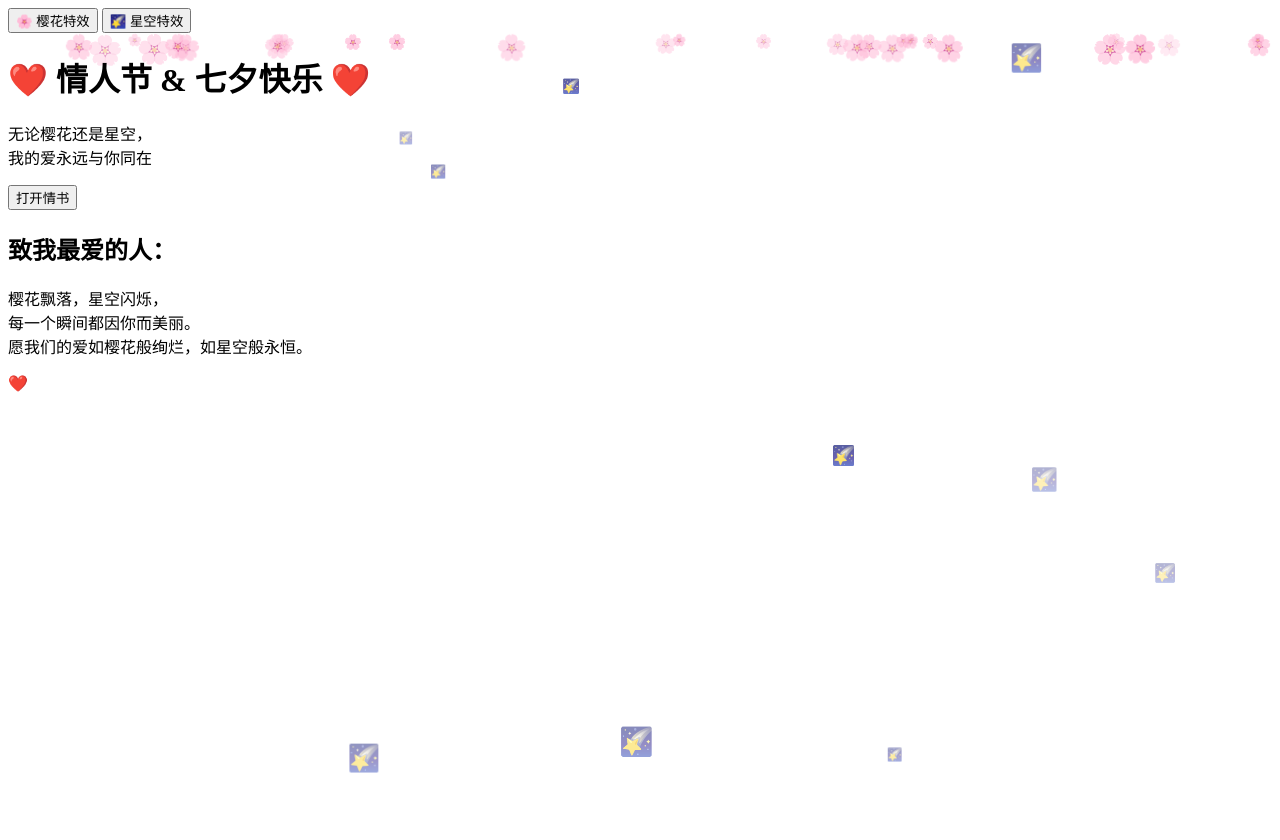
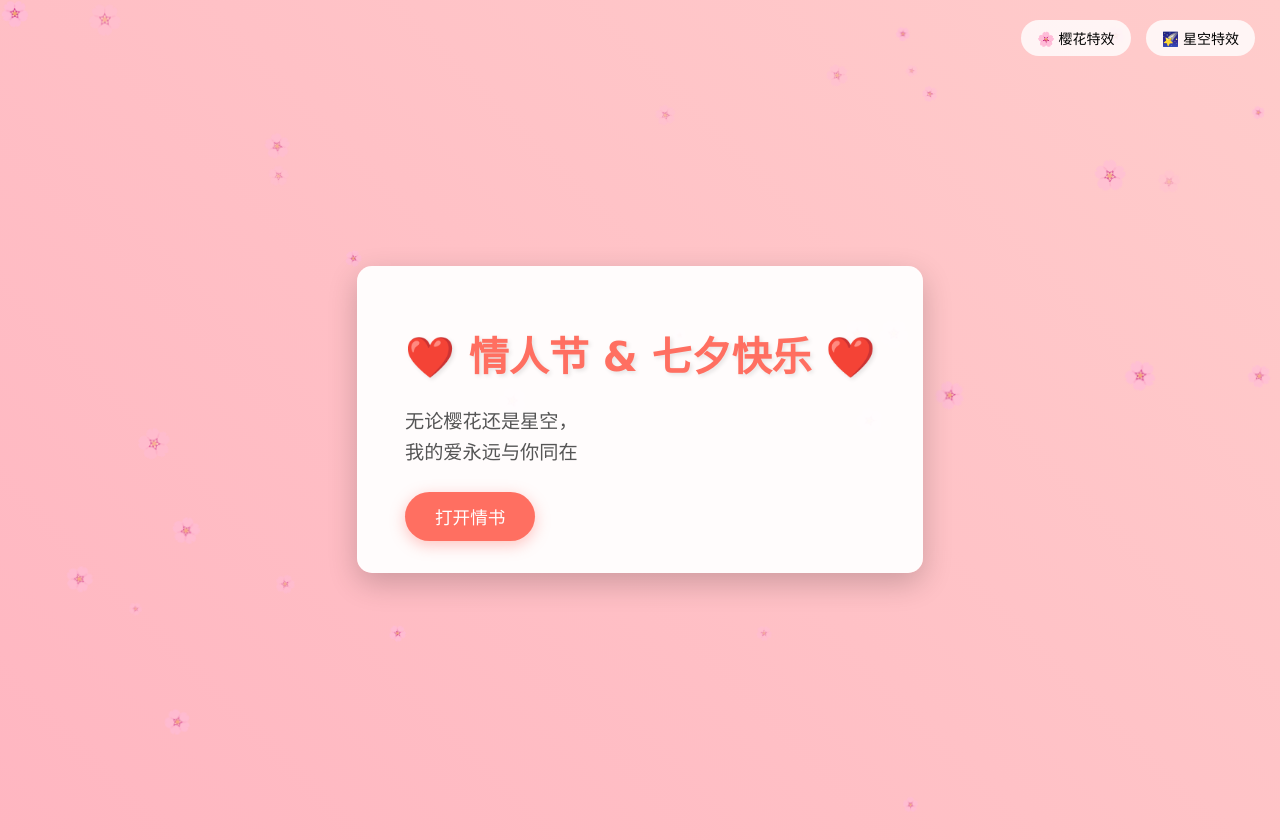
Before and after one commit to guzhucanmeng/qixi, a plain HTML site: page index.html in a window 1280 px wide. Before the commit the page ends 800 px from the top, so only its background shows below. Drawn offline with nearby package versions, Linux system fonts and the light colour scheme.

Commit message:
Update styles.css

```diff
--- a/styles.css
+++ b/styles.css
@@ -1,3 +1,185 @@
+/* 基础样式 */
+body {
+    margin: 0;
+    overflow-x: hidden;
+    font-family: 'Microsoft YaHei', cursive;
+    background: linear-gradient(45deg, #ffb6c1, #ffcccb);
+    min-height: 100vh;
+}
+
+/* 特效切换按钮 */
+.theme-switch {
+    position: fixed;
+    top: 20px;
+    right: 20px;
+    z-index: 1000;
+}
+
+.theme-switch button {
+    background: rgba(255, 255, 255, 0.8);
+    border: none;
+    padding: 8px 16px;
+    border-radius: 20px;
+    margin: 0 5px;
+    cursor: pointer;
+    font-size: 14px;
+    transition: all 0.3s ease;
+}
+
+.theme-switch button:hover {
+    background: rgba(255, 255, 255, 1);
+    transform: scale(1.1);
+}
+
+/* 樱花飘落动画 */
+@keyframes fall {
+    0% { transform: translateY(-100vh) rotate(0deg); }
+    100% { transform: translateY(100vh) rotate(360deg); }
+}
+
+.sakura-background::before {
+    content: "🌸";
+    position: absolute;
+    color: rgba(255, 255, 255, 0.8);
+    font-size: 24px;
+    animation: fall 10s linear infinite;
+}
+
+.sakura-background {
+    position: fixed;
+    width: 100vw;
+    height: 100vh;
+    pointer-events: none;
+}
+
+/* 星空流星动画 */
+@keyframes shootingStar {
+    0% { transform: translateX(-100vw) translateY(-100vh); }
+    100% { transform: translateX(100vw) translateY(100vh); }
+}
+
+.star-background::before {
+    content: "🌠";
+    position: absolute;
+    color: rgba(255, 255, 255, 0.8);
+    font-size: 24px;
+    animation: shootingStar 5s linear infinite;
+}
+
+.star-background {
+    position: fixed;
+    width: 100vw;
+    height: 100vh;
+    pointer-events: none;
+    background: linear-gradient(45deg, #0a0a23, #1a1a40);
+}
+
+.hidden {
+    display: none;
+}
+
+/* 信封样式 */
+.container {
+    position: relative;
+    display: flex;
+    justify-content: center;
+    align-items: center;
+    min-height: 100vh;
+    padding: 20px;
+}
+
+.envelope {
+    background: rgba(255, 255, 255, 0.95);
+    padding: 2rem 3rem;
+    border-radius: 15px;
+    box-shadow: 0 10px 30px rgba(0, 0, 0, 0.2);
+    transform-style: preserve-3d;
+    transition: transform 0.5s;
+}
+
+.title {
+    color: #ff6f61;
+    font-size: 2.5rem;
+    margin-bottom: 1rem;
+    text-shadow: 2px 2px 4px rgba(0, 0, 0, 0.1);
+}
+
+.message {
+    color: #555;
+    font-size: 1.2rem;
+    line-height: 1.6;
+    margin: 1.5rem 0;
+}
+
+/* 按钮设计 */
+.love-btn {
+    background: #ff6f61;
+    color: white;
+    padding: 12px 30px;
+    border: none;
+    border-radius: 25px;
+    font-size: 1.1rem;
+    cursor: pointer;
+    transition: all 0.3s ease;
+    box-shadow: 0 4px 15px rgba(255, 111, 97, 0.4);
+}
+
+.love-btn:hover {
+    transform: scale(1.05);
+    background: #ff4a3d;
+}
+
+/* 情书弹出效果 */
+.hidden-letter {
+    position: fixed;
+    top: 50%;
+    left: 50%;
+    transform: translate(-50%, -50%) scale(0);
+    background: rgba(255, 255, 255, 0.95);
+    padding: 2rem;
+    border-radius: 15px;
+    transition: all 0.5s cubic-bezier(0.68, -0.55, 0.27, 1.55);
+    max-width: 500px;
+    width: 90%;
+}
+
+.hidden-letter.active {
+    transform: translate(-50%, -50%) scale(1);
+}
+
+.letter-content h2 {
+    color: #ff6f61;
+    margin-bottom: 1rem;
+}
+
+.letter-content p {
+    font-size: 1.1rem;
+    color: #666;
+    line-height: 1.8;
+}
+
+.heartbeat {
+    animation: heartbeat 1.5s infinite;
+    font-size: 2rem;
+    text-align: center;
+    margin-top: 1rem;
+}
+
+@keyframes heartbeat {
+    0% { transform: scale(1); }
+    50% { transform: scale(1.2); }
+    100% { transform: scale(1); }
+}
+
+/* 响应式设计 */
+@media (max-width: 768px) {
+    .title {
+        font-size: 2rem;
+    }
+    .envelope {
+        padding: 1.5rem;
+    }
+                }
 /* 新增点击弹出文字的样式 */
 #clickTextContainer {
     position: fixed;
```
